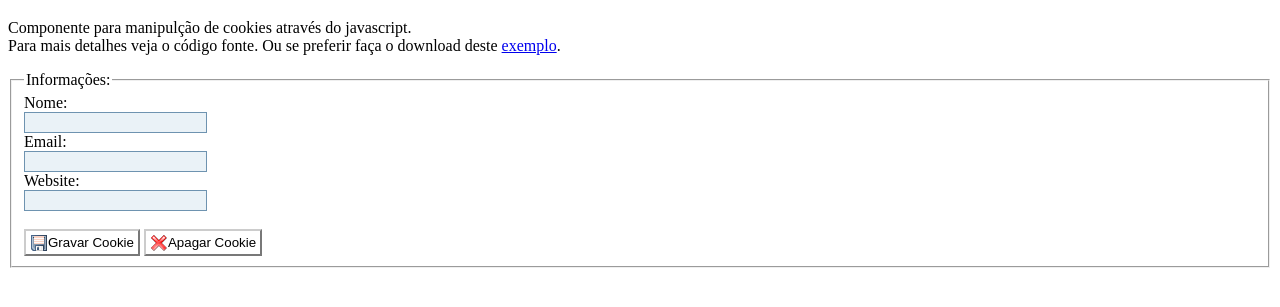
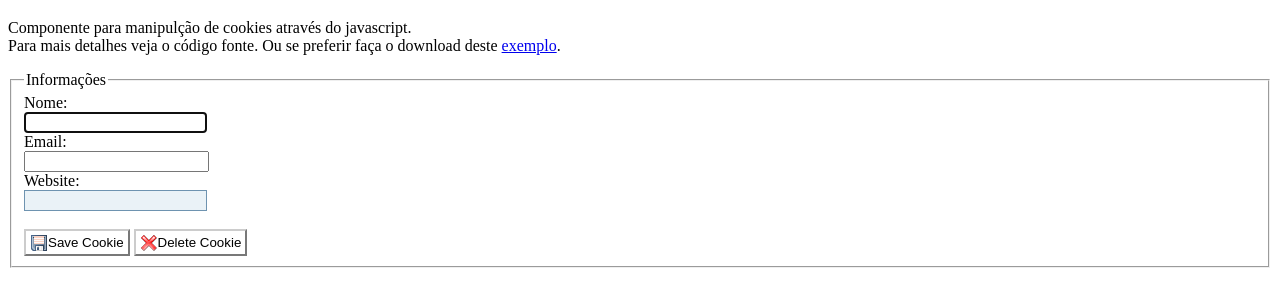
Before and after one commit to jscomponents/CookieJS, a plain HTML site: page index.html in a window 1280 px wide. Shown: the part 61-368 px from the top of the page. Drawn offline with Linux system fonts and the light colour scheme.

Commit message:
Buttons label were changed

```diff
--- a/index.html
+++ b/index.html
@@ -21,18 +21,18 @@
 
 <form id="frm-cookie" action="" method="post">
 	<fieldset>
-		<legend>Informações:</legend>
+		<legend>Informações</legend>
 
 		<label for="nome">
 			Nome:<br />
-			<input type="text" id="nome" tabindex="1" name="nome" />
+			<input type="text" id="nome" tabindex="1" name="nome" autofocus="autofocus" required="required" />
 		</label>
 
 		<br />
 
 		<label for="email">
 			Email:<br />
-			<input type="text" id="email" tabindex="2" name="email" />
+			<input type="email" id="email" tabindex="2" name="email" required="required" />
 		</label>
 
 		<br />
@@ -45,8 +45,8 @@
 		<br />
 		<br />
 
-		<input type="submit" class="button" value="Gravar Cookie" />
-		<input type="reset" class="button" value="Apagar Cookie" />
+		<input type="submit" class="button" value="Save Cookie" />
+		<input type="reset" class="button" value="Delete Cookie" />
 	</fieldset>
 </form>
 
```
